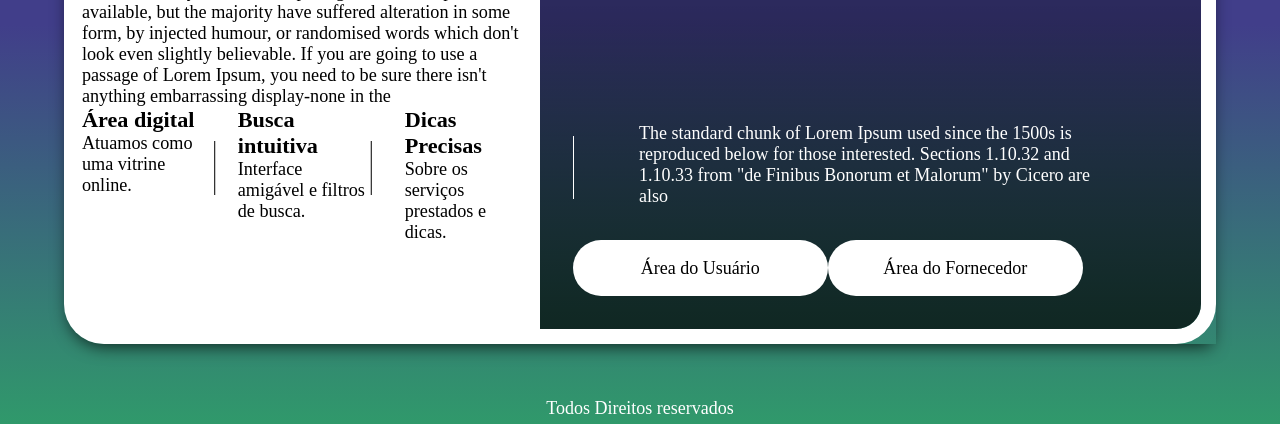
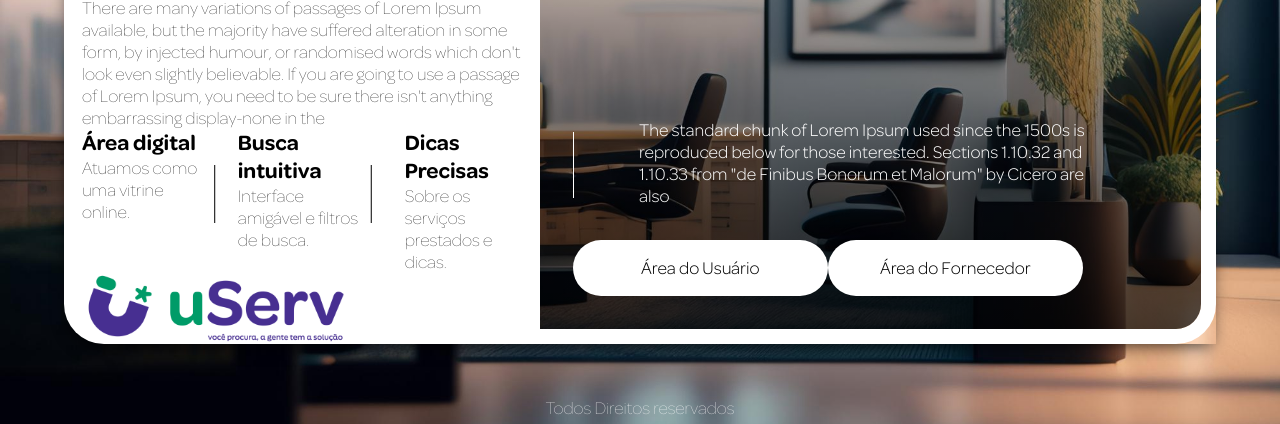
Before and after one commit to svnoliveira/userv, a plain HTML site: page index.html in a window 1280 px wide. Shown: the part 376-800 px from the top of the page. Drawn offline with Linux system fonts and the light colour scheme; the site is published under a folder, as on GitHub Pages, so addresses that start at the root find nothing.

Commit message:
fix: ajustes em imports

```diff
--- a/index.html
+++ b/index.html
@@ -7,10 +7,10 @@
     <title>uServ | Home</title>
 
 
-    <link rel="apple-touch-icon" sizes="180x180" href="/apple-touch-icon.png">
-    <link rel="icon" type="image/png" sizes="32x32" href="/favicon-32x32.png">
-    <link rel="icon" type="image/png" sizes="16x16" href="/favicon-16x16.png">
-    <link rel="manifest" href="/site.webmanifest">
+    <link rel="apple-touch-icon" sizes="180x180" href="apple-touch-icon.png">
+    <link rel="icon" type="image/png" sizes="32x32" href="favicon-32x32.png">
+    <link rel="icon" type="image/png" sizes="16x16" href="favicon-16x16.png">
+    <link rel="manifest" href="site.webmanifest">
 
     <link rel="stylesheet" href="./src/styles/reset.css">
     <link rel="stylesheet" href="./src/styles/globalStyles.css">
@@ -78,8 +78,8 @@
                     Sections 1.10.32 and 1.10.33 from "de Finibus Bonorum et Malorum" by Cicero are also</p>
             </div>
             <nav class="index__nav">
-                <a href="/userv/usuario/home.html" class="btn--white--deep">Área do Usuário</a>
-                <a href="/userv/fornecedor/login.html" class="btn--white--deep">Área do Fornecedor</a>
+                <a href="usuario/home.html" class="btn--white--deep">Área do Usuário</a>
+                <a href="fornecedor/login.html" class="btn--white--deep">Área do Fornecedor</a>
             </nav>
         </section>
     </main>
--- a/src/styles/globalStyles.css
+++ b/src/styles/globalStyles.css
@@ -1,24 +1,24 @@
 @font-face {
     font-family: Omnes;
-    src: url(/userv/src/font/Omnes\ SemiBold.ttf);
+    src: url("../font/Omnes\ SemiBold.ttf");
     font-weight: bold;
 }
 
 @font-face {
     font-family: Omnes;
-    src: url(/userv/src/font/Omnes\ Black.ttf);
+    src: url("../font/Omnes\ Black.ttf");
     font-weight: bolder;
 }
 
 @font-face {
     font-family: Omnes;
-    src: url(/userv/src/font/Omnes\ Light.ttf);
+    src: url("../font/Omnes\ Light.ttf");
     font-weight: 400;
 }
 
 @font-face {
     font-family: Omnes;
-    src: url(/userv/src/font/Omnes\ Thin.ttf);
+    src: url("../font/Omnes\ Thin.ttf");
     font-weight: 100;
 }
 
--- a/src/styles/index.css
+++ b/src/styles/index.css
@@ -1,5 +1,5 @@
 body {
-    background-image: url("/userv/src/image/office.png");
+    background-image: url("../image/office.png");
     background-repeat: no-repeat;
     background-size: cover;
     background-position: center;
@@ -34,13 +34,13 @@ header .contact-btn {
 #index__header__logo-container {
     height: 3.5rem;
     width: 3.5rem;
-    background-image: url("/userv/src/image/icons/userv.png");
+    background-image: url("../image/icons/userv.png");
     background-size: contain;
     background-repeat: no-repeat;
 }
 
 #index__header__logo-container:hover {
-    background-image: url("/userv/src/image/icons/userv-bright.png");
+    background-image: url("../image/icons/userv-bright.png");
     transform: scale(1.04);
 }
 
@@ -80,14 +80,14 @@ main {
     height: 20em;
     display: flex;
     align-items: center;
-    background-image: url("/userv/src/image/icons/userv-full.png");
+    background-image: url("../image/icons/userv-full.png");
     background-size: contain;
     background-repeat: no-repeat;
     transition: 0.5s;
 }
 
 #index__text__logo-container:hover {
-    background-image: url("/userv/src/image/icons/userv-full-bright.png");
+    background-image: url("../image/icons/userv-full-bright.png");
     transform: scale(1.04);
 }
 
--- a/src/styles/usuario/cadastro.css
+++ b/src/styles/usuario/cadastro.css
@@ -1,5 +1,5 @@
 body {
-    background-image: url("/userv/src/image/office2.png");
+    background-image: url("../image/office2.png");
     background-repeat: no-repeat;
     background-size: cover;
     background-position: center;
--- a/src/styles/usuario/home.css
+++ b/src/styles/usuario/home.css
@@ -1,5 +1,5 @@
 body {
-    background-image: url("/userv/src/image/office4.png");
+    background-image: url("../image/office4.png");
     background-repeat: no-repeat;
     background-size: cover;
     background-position: right;
@@ -125,7 +125,7 @@ aside h2 {
 
 .range::before {
     content: "";
-    background-image: url("/userv/src/image/icons/search--graph.svg");
+    background-image: url("../image/icons/search--graph.svg");
     width: 100%;
     height: 100%;
     position: absolute;
--- a/src/styles/usuario/login.css
+++ b/src/styles/usuario/login.css
@@ -1,5 +1,5 @@
 body {
-    background-image: url("/userv/src/image/office3.png");
+    background-image: url("../image/office3.png");
     background-repeat: no-repeat;
     background-size: cover;
     background-position: center;
```
